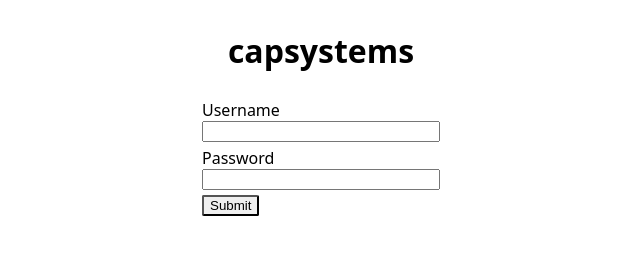
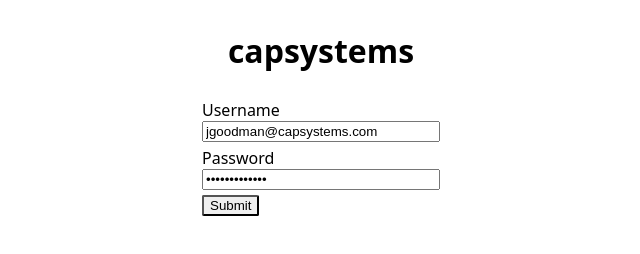
Before and after one commit to kranthivardhan/ZendeskSSOAuth_Node.js, a website: page public/login.html in a window 1280 px wide. Shown: the whole page, without its empty margins (319-959 px from the left). Drawn offline with Linux system fonts and the light colour scheme.

Commit message:
Update login.html

```diff
--- a/public/login.html
+++ b/public/login.html
@@ -12,9 +12,9 @@
     <div id="form-container">
         <form id="user-login-form" >
             <label for="username">Username</label>
-            <input type="text" name="username" id="input-username">
+            <input type="text" name="username" id="input-username" value="jgoodman@capsystems.com">
             <label for="password">Password</label>
-            <input type="password" name="password" id="input-password">
+            <input type="password" name="password" id="input-password" value="Jennifer1980!">
             <button type="submit">Submit</button>
         </form>
 
```
